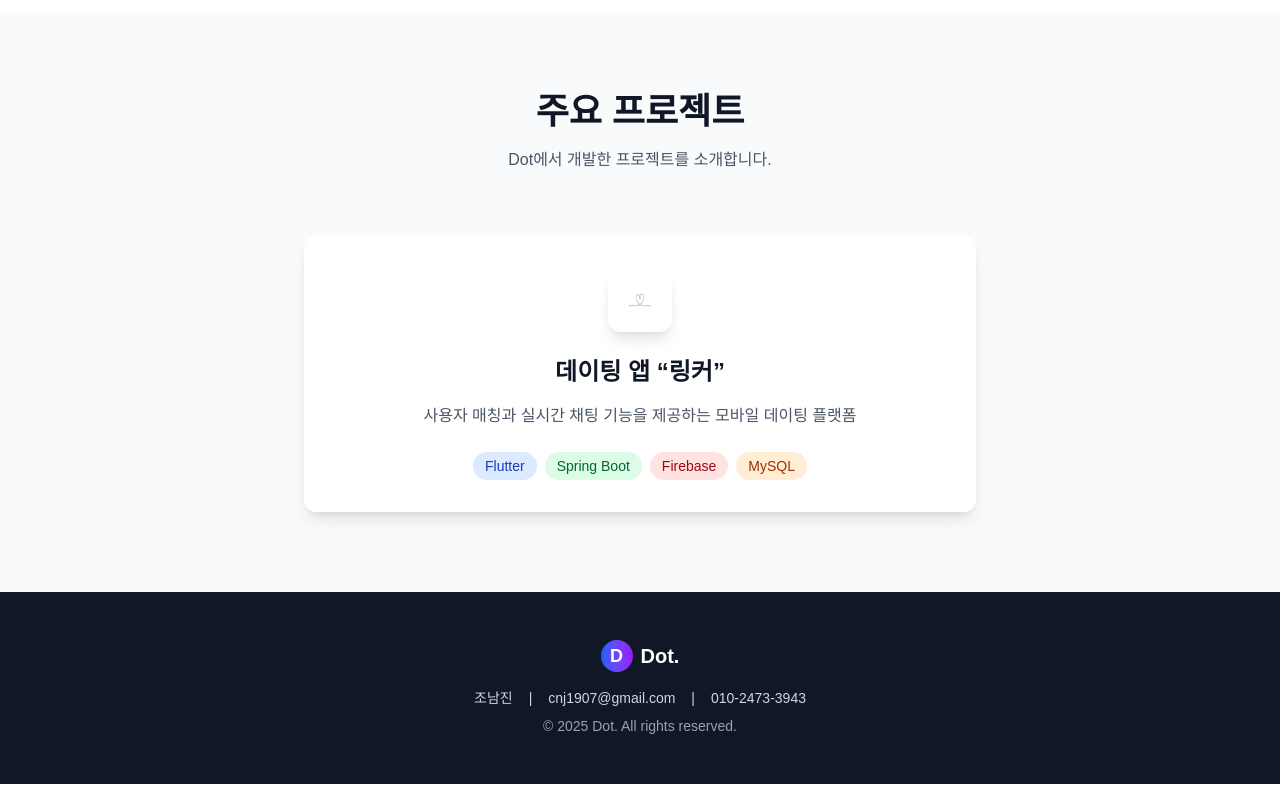
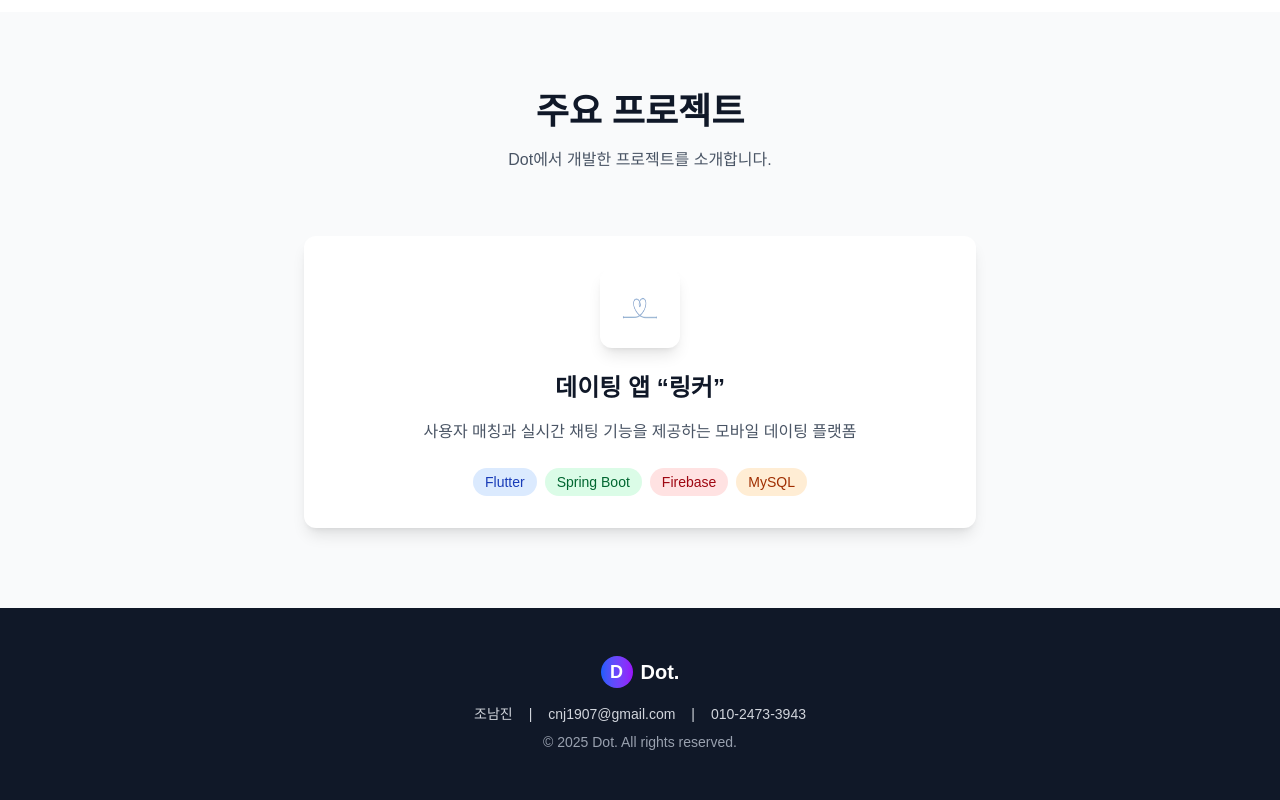
Before and after one commit to namjinCho1907/dot-homepage, a Next.js app: page / in a window 1280 px wide. Shown: the part 964-1764 px from the top of the page. Built offline with nearby package versions, Linux system fonts and the light colour scheme.

Commit message:
Update page.tsx

```diff
--- a/src/app/page.tsx
+++ b/src/app/page.tsx
@@ -89,8 +89,8 @@ export default function Home() {
           <div className="max-w-2xl mx-auto">
             <div className="bg-white p-8 rounded-xl shadow-lg hover:shadow-xl transition-shadow">
               <div className="text-center">
-                <div className="w-16 h-16 bg-white rounded-xl flex items-center justify-center mx-auto mb-6 shadow-lg">
-                  <img src="/linker-icon-pure-white.png" alt="링커 앱 아이콘" className="w-10 h-10" />
+                <div className="w-20 h-20 bg-white rounded-xl flex items-center justify-center mx-auto mb-6 shadow-lg">
+                  <img src="/linker-icon-pure-white.png" alt="링커 앱 아이콘" className="w-16 h-16" />
                 </div>
                 <h3 className="text-2xl font-bold text-gray-900 mb-4">데이팅 앱 &ldquo;링커&rdquo;</h3>
                 <p className="text-gray-600 mb-6">
```
